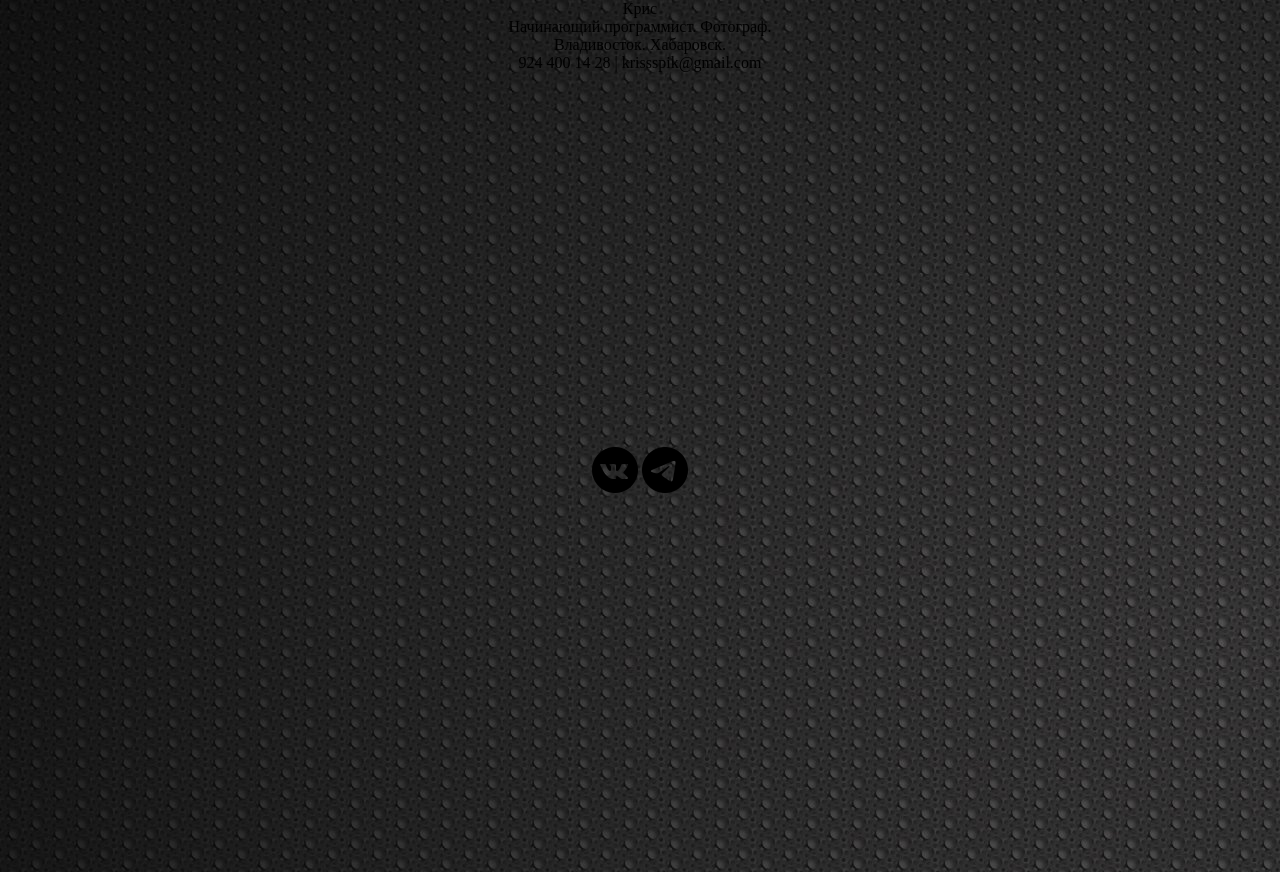
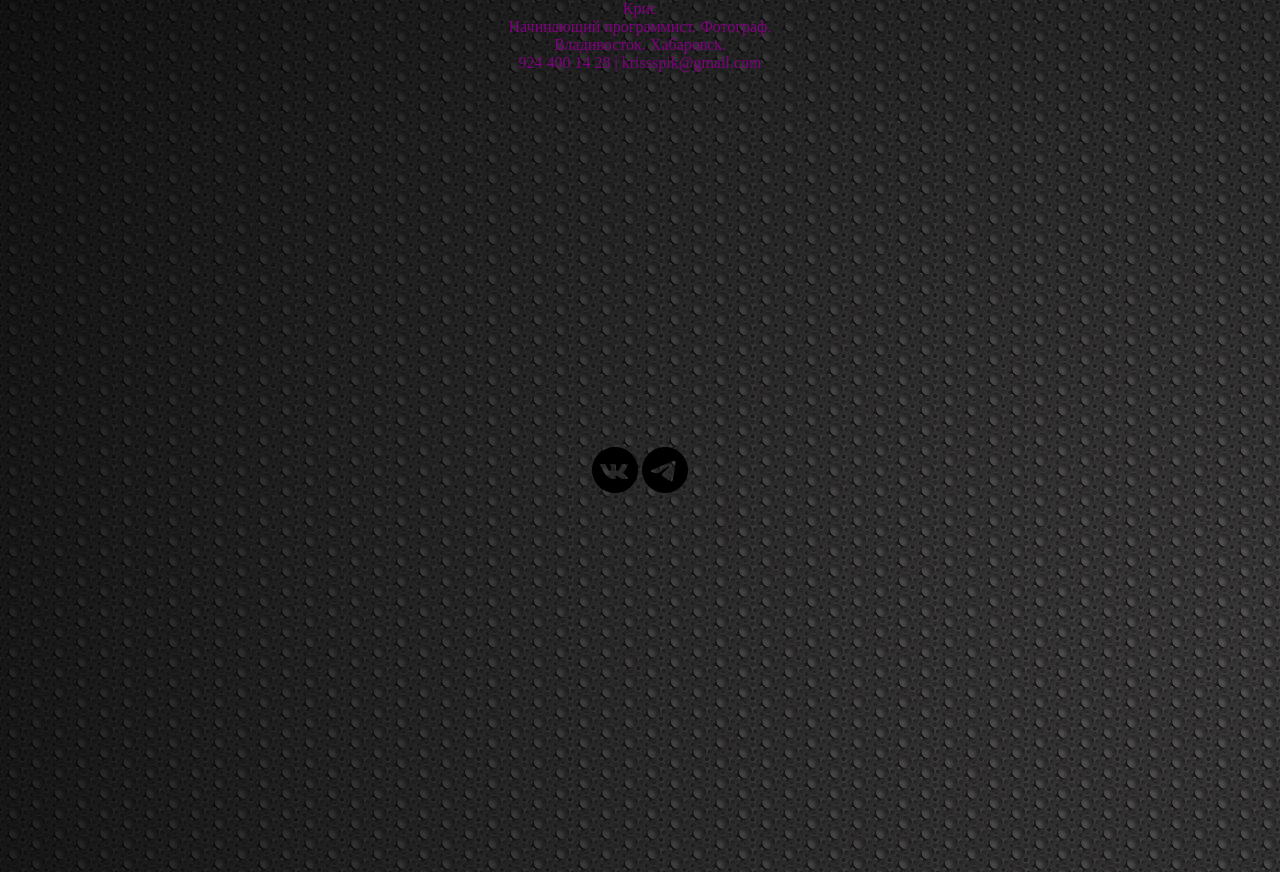
Before and after one commit to SEyeziii/static_web, a plain HTML site: page index.html in a window 1280 px wide. Drawn offline with nearby package versions, Linux system fonts and the light colour scheme; files whose address does not match are found by name.

Commit message:
styles.css

```diff
--- a/styles.css
+++ b/styles.css
@@ -29,3 +29,8 @@ body {
     background-position: center;
     display: flex;
 }
+
+.text{
+    font: italic bold 40px;
+    color: purple
+}
```
